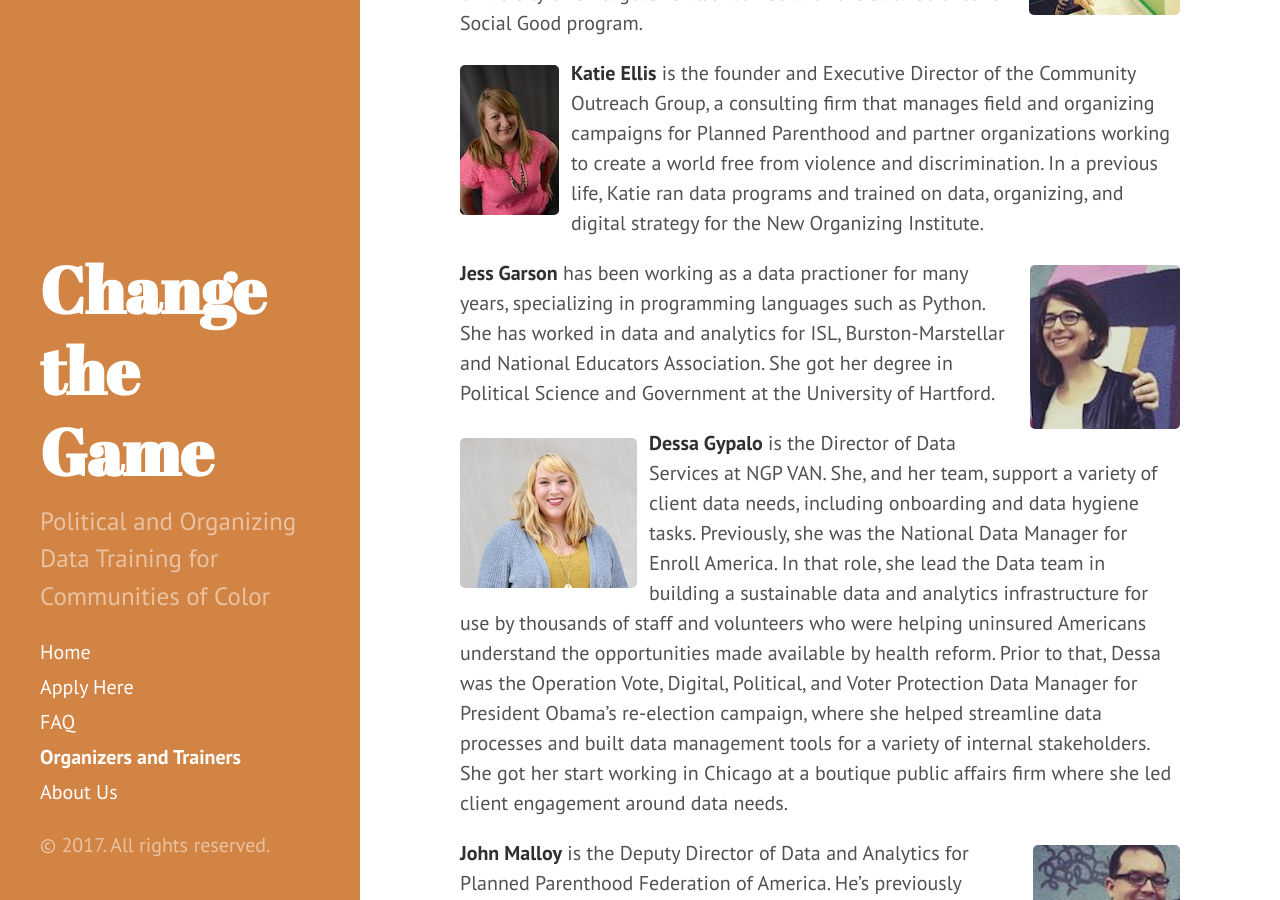
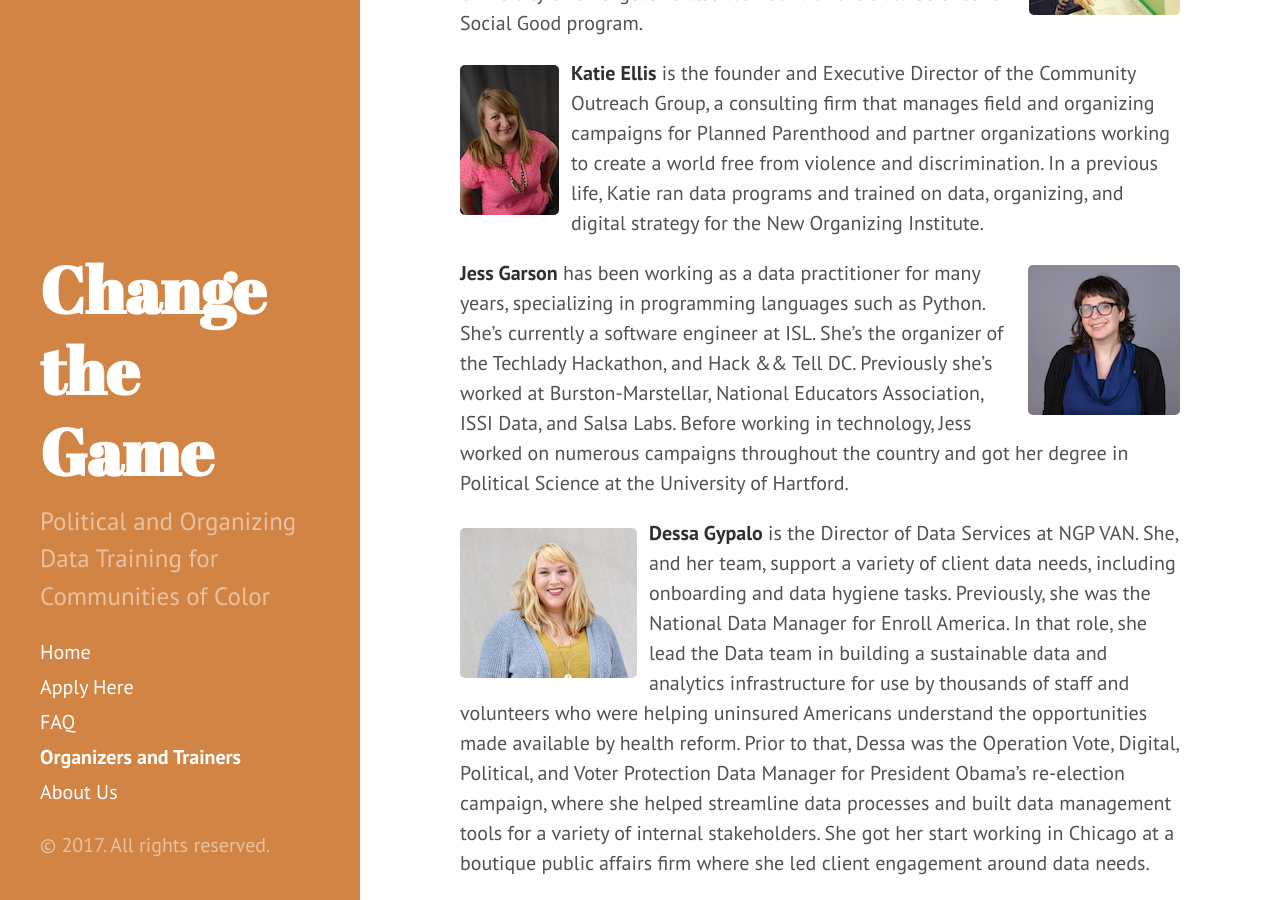
Before and after one commit to anniejw6/changethegame_site, a Jekyll site: the page built from trainers.md, in a window 1280 px wide and 900 px high, scrolled down 1867 px. Built offline with Jekyll 4.4.1, drawn with Linux system fonts in a browser that asks for light colours.

Commit message:
Update trainers.md

```diff
--- a/trainers.md
+++ b/trainers.md
@@ -27,14 +27,14 @@ Vice President for MomsRising.org, **Monifa Bandele** has more than 15 years of
 ![Katie Ellis]({{ site.url }}/public/Katie.jpg){:style="float: left;margin-right: 12px;margin-top: 7px;"}
 **Katie Ellis** is the founder and Executive Director of the Community Outreach Group, a consulting firm that manages field and organizing campaigns for Planned Parenthood and partner organizations working to create a world free from violence and discrimination. In a previous life, Katie ran data programs and trained on data, organizing, and digital strategy for the New Organizing Institute.
 
-![Jessica Garson]({{ site.url }}/public/Jess.png){:style="float: right;margin-left: 12px;margin-top: 7px;"}
-**Jess Garson** has been working as a data practioner for many years, specializing in programming languages such as Python. She has worked in data and analytics for ISL, Burston-Marstellar and National Educators Association. She got her degree in Political Science and Government at the University of Hartford.
+![Jessica Garson]({{ site.url }}/public/Jess2.jpg){:style="float: right;margin-left: 12px;margin-top: 7px;"}
+**Jess Garson** has been working as a data practitioner for many years, specializing in programming languages such as Python. She's currently a software engineer at ISL. She's the organizer of the Techlady Hackathon, and Hack && Tell DC. Previously she's worked at Burston-Marstellar, National Educators Association, ISSI Data, and Salsa Labs. Before working in technology, Jess worked on numerous campaigns throughout the country and got her degree in Political Science at the University of Hartford.
 
 
 ![Dessa Gypalo]({{ site.url }}/public/Dessa.jpg){:style="float: left;margin-right: 12px;margin-top: 10px;"}
 **Dessa Gypalo** is the Director of Data Services at NGP VAN. She, and her team, support a variety of client data needs, including onboarding and data hygiene tasks. Previously, she was the National Data Manager for Enroll America. In that role, she lead the Data team in building a sustainable data and analytics infrastructure for use by thousands of staff and volunteers who were helping uninsured Americans understand the opportunities made available by health reform. Prior to that, Dessa was the Operation Vote, Digital, Political, and Voter Protection Data Manager for President Obama’s re-election campaign, where she helped streamline data processes and built data management tools for a variety of internal stakeholders. She got her start working in Chicago at a boutique public affairs firm where she led client engagement around data needs.
 
-![John Malloy]({{ site.url }}/public/John.png){:style="float: right;margin-left: 12px;margin-top: 7px;"}
+![John Malloy]({{ site.url }}/public/John2.jpg){:style="float: right;margin-left: 12px;margin-top: 7px;"}
 **John Malloy** is the Deputy Director of Data and Analytics for Planned Parenthood Federation of America. He's previously worked in data and analytics for the Democractic Congressional Campaign Committee (DCCC), Enroll America and for America Votes in New Hampshire. He received his B.A. in Political Science from University of Kentucky.
 
 ![Cristina Sinclaire]({{ site.url }}/public/Cristina.png){:style="float: left;margin-left: 12px;margin-top: 7px;"}
```
